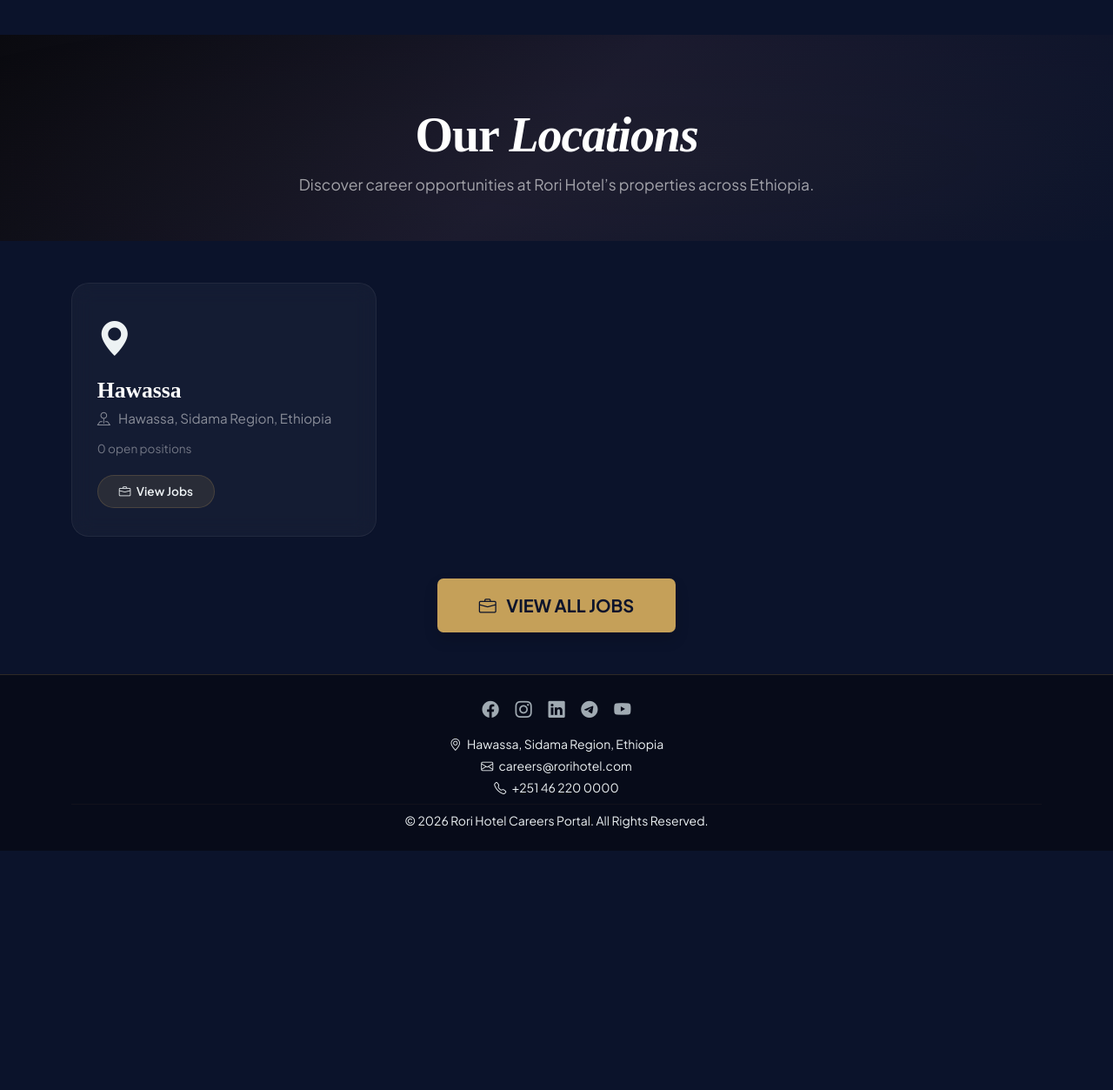
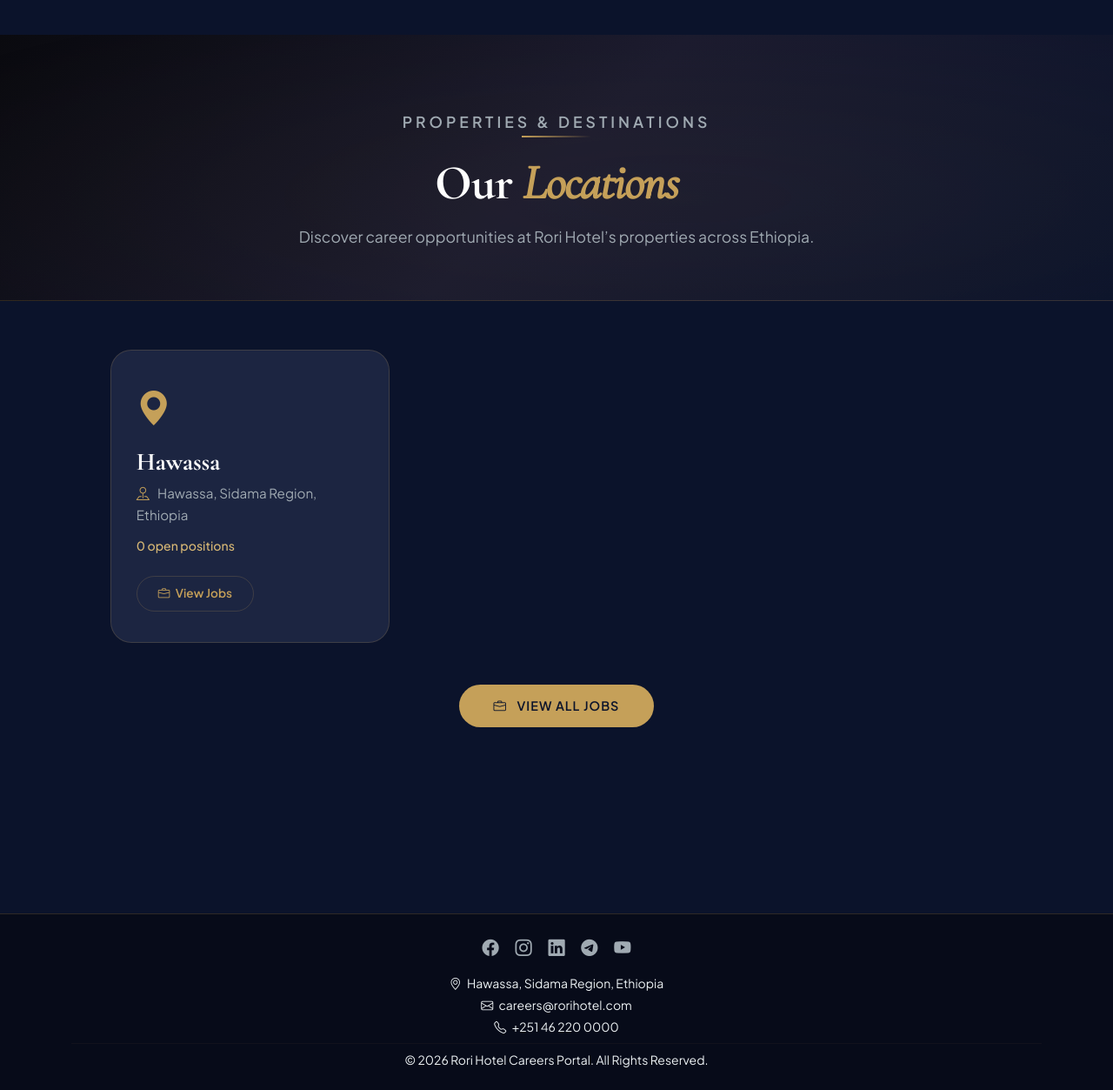
Before and after one commit to Edomen97/rori-hotel-careers, a Flask app: page /locations in a window 1280 px wide. Shown: the part 69-1322 px from the top of the page at 87% size. Before the commit the page ends 1047 px from the top, so only its background shows below. Run offline with Flask 3, Linux system fonts and the light colour scheme.

Commit message:
Update locations.html

```diff
--- a/templates/locations.html
+++ b/templates/locations.html
@@ -3,14 +3,24 @@
 {% block title %}Locations - Rori Hotel Careers{% endblock %}
 
 {% block extra_css %}
-<link href="{{ url_for('static', filename='css/careers.css') }}" rel="stylesheet" />
+<link href="https://fonts.googleapis.com/css2?family=Cormorant+Garamond:ital,wght@0,400;0,600;0,700;1,400&family=Plus+Jakarta+Sans:wght@300;400;500;600;700&display=swap" rel="stylesheet" />
+
 <style>
+    /* ===== LUXURY DARK THEME LOCATIONS ===== */
+    .locations-wrapper {
+        background: var(--primary-navy);
+        min-height: 85vh;
+        padding-bottom: 5rem;
+    }
+
+    /* ===== HERO SECTION ===== */
     .location-hero {
-        background: linear-gradient(135deg, #0a0a0f 0%, #1a1a2e 50%, #0B132B 100%);
-        padding: 4rem 0 3rem;
+        background: linear-gradient(135deg, #0a0a0f 0%, #1a1a2e 50%, var(--primary-navy) 100%);
+        padding: 4.5rem 0 3.5rem;
         text-align: center;
         position: relative;
         overflow: hidden;
+        border-bottom: 1px solid var(--border-gold);
     }
     .location-hero::before {
         content: '';
@@ -19,7 +29,7 @@
         left: -50%;
         width: 200%;
         height: 200%;
-        background: radial-gradient(ellipse at center, rgba(197,160,89,0.03), transparent 60%);
+        background: radial-gradient(ellipse at center, rgba(197,160,89,0.05), transparent 60%);
         animation: shimmer 20s infinite alternate;
     }
     @keyframes shimmer {
@@ -30,11 +40,19 @@
         position: relative;
         z-index: 1;
     }
-    .location-hero .gold-line {
+    .section-label {
+        font-size: 0.75rem;
+        text-transform: uppercase;
+        letter-spacing: 4px;
+        color: var(--accent-gold);
+        font-weight: 600;
+        margin-bottom: 0.3rem;
+    }
+    .gold-line {
         width: 80px;
         height: 2px;
-        background: linear-gradient(90deg, var(--gold), transparent);
-        margin: 0 auto 1rem;
+        background: linear-gradient(90deg, var(--accent-gold), transparent);
+        margin: 0 auto 1.2rem;
     }
     .location-hero h1 {
         font-family: 'Cormorant Garamond', serif;
@@ -44,34 +62,37 @@
         letter-spacing: -0.02em;
     }
     .location-hero h1 .gold-text {
-        color: var(--gold);
+        color: var(--accent-gold);
         font-style: italic;
     }
     .location-hero p {
-        color: rgba(255,255,255,0.6);
+        color: var(--text-muted);
         font-size: 1.1rem;
         max-width: 600px;
-        margin: 0.5rem auto 0;
+        margin: 0.8rem auto 0;
         line-height: 1.8;
     }
 
+    /* ===== LOCATION GRID & CARDS ===== */
     .location-grid {
         display: grid;
         grid-template-columns: repeat(auto-fill, minmax(300px, 1fr));
         gap: 2rem;
-        padding: 3rem 0;
+        padding: 3.5rem 0 2.5rem;
     }
 
     .location-card {
-        background: rgba(255,255,255,0.04);
-        backdrop-filter: blur(12px);
-        -webkit-backdrop-filter: blur(12px);
-        border: 1px solid rgba(255,255,255,0.06);
-        border-radius: 20px;
-        padding: 2rem 1.8rem;
+        background: var(--card-bg);
+        backdrop-filter: blur(20px);
+        -webkit-backdrop-filter: blur(20px);
+        border: 1px solid var(--border-gold);
+        border-radius: 24px;
+        padding: 2.2rem 1.8rem;
         transition: all 0.4s cubic-bezier(0.16, 1, 0.3, 1);
         position: relative;
         overflow: hidden;
+        display: flex;
+        flex-direction: column;
     }
 
     .location-card::before {
@@ -81,7 +102,7 @@
         left: 0;
         right: 0;
         bottom: 0;
-        background: linear-gradient(135deg, rgba(197,160,89,0.05), transparent 60%);
+        background: linear-gradient(135deg, rgba(197,160,89,0.08), transparent 60%);
         opacity: 0;
         transition: opacity 0.4s ease;
     }
@@ -92,86 +113,129 @@
 
     .location-card:hover {
         transform: translateY(-6px);
-        border-color: rgba(197,160,89,0.25);
-        box-shadow: 0 20px 40px rgba(0,0,0,0.15);
+        border-color: var(--accent-gold);
+        box-shadow: 0 20px 40px rgba(0,0,0,0.3);
+        background: rgba(197, 160, 89, 0.04);
     }
 
     .location-card .loc-icon {
         font-size: 2.5rem;
-        color: var(--gold);
+        color: var(--accent-gold);
         display: block;
         margin-bottom: 1rem;
+        transition: transform 0.3s ease;
+    }
+
+    .location-card:hover .loc-icon {
+        transform: scale(1.1);
     }
 
     .location-card .loc-name {
         font-family: 'Cormorant Garamond', serif;
-        font-size: 1.6rem;
-        font-weight: 600;
+        font-size: 1.8rem;
+        font-weight: 700;
         color: #fff;
-        margin-bottom: 0.3rem;
+        margin-bottom: 0.4rem;
     }
 
     .location-card .loc-address {
         font-size: 0.95rem;
-        color: rgba(255,255,255,0.5);
+        color: var(--text-muted);
         line-height: 1.6;
         margin-bottom: 0.8rem;
     }
 
     .location-card .loc-address i {
-        color: var(--gold);
+        color: var(--accent-gold);
         margin-right: 0.4rem;
     }
 
     .location-card .loc-count {
-        font-size: 0.85rem;
-        color: rgba(255,255,255,0.4);
-        margin-bottom: 1.2rem;
+        font-size: 0.88rem;
+        color: var(--gold-light);
+        margin-bottom: 1.5rem;
+        font-weight: 500;
     }
 
-    .location-card .btn-loc {
-        display: inline-block;
-        background: rgba(197,160,89,0.12);
-        border: 1px solid rgba(197,160,89,0.2);
-        color: var(--gold);
-        padding: 0.5rem 1.5rem;
-        border-radius: 30px;
+    /* ===== BUTTONS ===== */
+    .btn-outline-gold {
+        border: 1px solid var(--border-gold);
+        color: var(--accent-gold) !important;
+        border-radius: 50px;
+        padding: 0.6rem 1.5rem;
         font-size: 0.85rem;
         font-weight: 600;
+        text-decoration: none;
         transition: all 0.3s ease;
-        text-decoration: none;
+        display: inline-block;
+        text-align: center;
+        margin-top: auto;
+        align-self: flex-start;
     }
 
-    .location-card .btn-loc:hover {
-        background: var(--gold);
-        color: #0B132B;
-        border-color: var(--gold);
-        transform: translateY(-2px);
-        box-shadow: 0 8px 20px rgba(197,160,89,0.2);
+    .btn-outline-gold:hover {
+        background: var(--accent-gold);
+        color: var(--primary-navy) !important;
+        border-color: var(--accent-gold);
+        box-shadow: 0 8px 20px rgba(197,160,89,0.25);
     }
 
+    .btn-luxury-primary {
+        background: var(--accent-gold);
+        color: var(--primary-navy) !important;
+        border: none;
+        padding: 0.85rem 2.5rem;
+        border-radius: 50px;
+        font-weight: 600;
+        font-size: 0.9rem;
+        text-transform: uppercase;
+        letter-spacing: 1px;
+        transition: all 0.4s cubic-bezier(0.16, 1, 0.3, 1);
+        text-decoration: none;
+        display: inline-block;
+    }
+
+    .btn-luxury-primary:hover {
+        background: var(--gold-light);
+        transform: translateY(-3px);
+        box-shadow: 0 15px 30px rgba(197, 160, 89, 0.3);
+    }
+
+    /* ===== EMPTY STATE ===== */
     .location-empty {
+        background: var(--card-bg);
+        backdrop-filter: blur(20px);
+        -webkit-backdrop-filter: blur(20px);
+        border: 1px solid var(--border-gold);
+        border-radius: 24px;
         text-align: center;
         padding: 4rem 2rem;
-        color: rgba(255,255,255,0.4);
+        margin: 3.5rem 0;
     }
     .location-empty i {
-        font-size: 4rem;
-        color: rgba(197,160,89,0.2);
+        font-size: 3.5rem;
+        color: var(--accent-gold);
         display: block;
         margin-bottom: 1rem;
     }
     .location-empty h4 {
         font-family: 'Cormorant Garamond', serif;
-        color: rgba(255,255,255,0.5);
-        font-size: 1.8rem;
+        color: #fff;
+        font-size: 2.2rem;
+        margin-bottom: 0.5rem;
+    }
+    .location-empty p {
+        color: var(--text-muted);
+        font-size: 0.95rem;
     }
 
-    /* Responsive */
+    /* ===== RESPONSIVE ===== */
+    @media (max-width: 992px) {
+        .location-hero h1 { font-size: 2.8rem; }
+    }
+
     @media (max-width: 768px) {
-        .location-hero h1 {
-            font-size: 2.5rem;
-        }
+        .location-hero h1 { font-size: 2.3rem; }
         .location-grid {
             grid-template-columns: 1fr 1fr;
             gap: 1.2rem;
@@ -179,41 +243,27 @@
         }
         .location-card {
             padding: 1.5rem 1.2rem;
+            border-radius: 20px;
         }
-        .location-card .loc-name {
-            font-size: 1.3rem;
-        }
-        .location-card .loc-address {
-            font-size: 0.85rem;
-        }
+        .location-card .loc-name { font-size: 1.4rem; }
+        .location-card .loc-address { font-size: 0.85rem; }
     }
 
     @media (max-width: 480px) {
-        .location-hero {
-            padding: 3rem 0 2rem;
-        }
-        .location-hero h1 {
-            font-size: 2rem;
-        }
+        .location-hero { padding: 3rem 0 2rem; }
+        .location-hero h1 { font-size: 2rem; }
         .location-grid {
             grid-template-columns: 1fr;
             gap: 1rem;
             padding: 1.5rem 0;
         }
         .location-card {
-            padding: 1.2rem 1rem;
+            padding: 1.3rem 1.1rem;
             border-radius: 16px;
         }
-        .location-card .loc-icon {
-            font-size: 2rem;
-        }
-        .location-card .loc-name {
-            font-size: 1.2rem;
-        }
-        .location-card .btn-loc {
-            font-size: 0.8rem;
-            padding: 0.4rem 1.2rem;
-        }
+        .location-card .loc-icon { font-size: 2rem; }
+        .location-card .loc-name { font-size: 1.3rem; }
+        .btn-outline-gold { width: 100%; }
     }
 </style>
 {% endblock %}
@@ -223,15 +273,16 @@
 <!-- Hero Section -->
 <section class="location-hero">
     <div class="container">
+        <p class="section-label">Properties &amp; Destinations</p>
         <div class="gold-line"></div>
         <h1>Our <span class="gold-text">Locations</span></h1>
         <p>Discover career opportunities at Rori Hotel’s properties across Ethiopia.</p>
     </div>
 </section>
 
-<!-- Location Grid -->
-<section style="background: #0B132B;">
-    <div class="container">
+<!-- Location Grid Section -->
+<div class="locations-wrapper">
+    <div class="container" style="max-width: 1050px;">
         {% if locations %}
         <div class="location-grid">
             {% for loc in locations %}
@@ -242,7 +293,7 @@
                 <p class="loc-address"><i class="bi bi-pin-map"></i> {{ loc.address }}</p>
                 {% endif %}
                 <p class="loc-count">{{ loc.jobs|length }} open position{% if loc.jobs|length != 1 %}s{% endif %}</p>
-                <a href="{{ url_for('jobs') }}?location={{ loc.id }}" class="btn-loc">
+                <a href="{{ url_for('jobs') }}?location={{ loc.id }}" class="btn-outline-gold">
                     <i class="bi bi-briefcase me-1"></i> View Jobs
                 </a>
             </div>
@@ -252,17 +303,17 @@
         <div class="location-empty">
             <i class="bi bi-geo-alt"></i>
             <h4>No locations available</h4>
-            <p class="text-muted">Check back later for new opportunities.</p>
+            <p>Check back later for new opportunities across our properties.</p>
         </div>
         {% endif %}
 
         <!-- Call to Action -->
-        <div class="text-center pb-4">
-            <a href="{{ url_for('jobs') }}" class="btn btn-gold btn-lg px-5 py-3 text-uppercase fw-bold shadow">
+        <div class="text-center pt-2">
+            <a href="{{ url_for('jobs') }}" class="btn-luxury-primary">
                 <i class="bi bi-briefcase me-2"></i> View All Jobs
             </a>
         </div>
     </div>
-</section>
+</div>
 
 {% endblock %}
```
